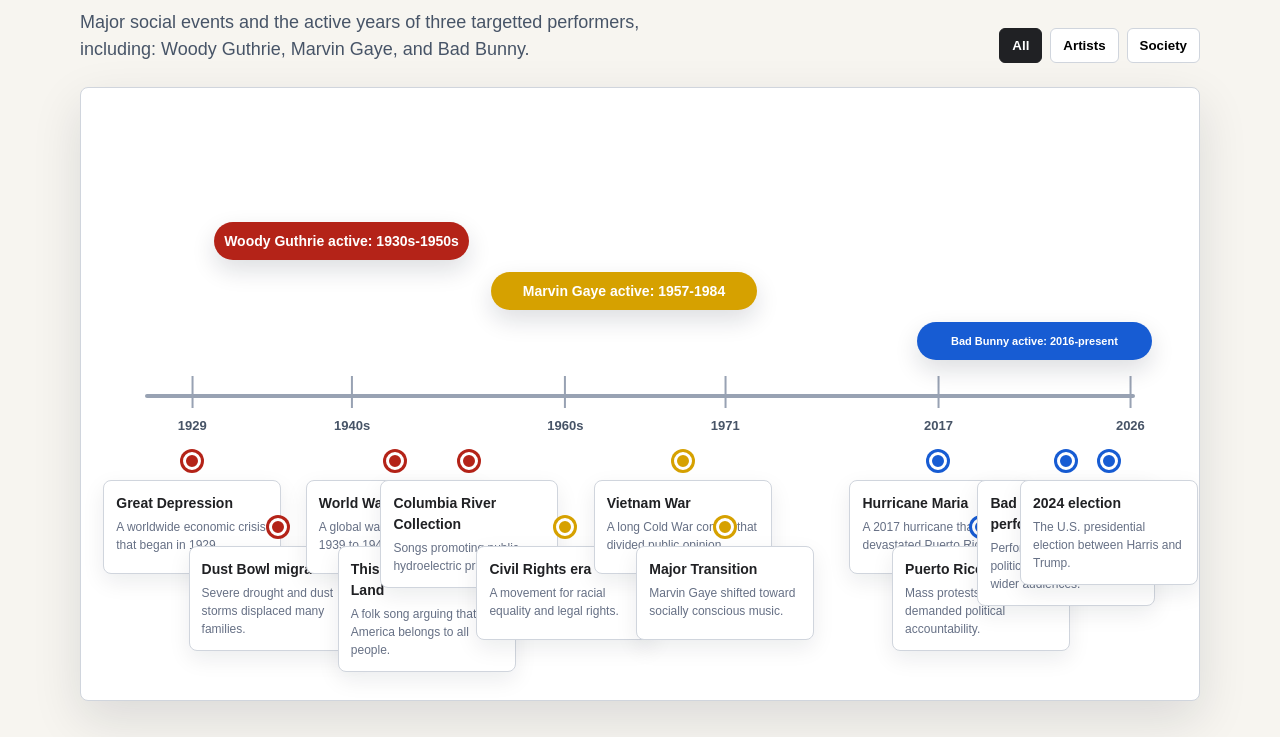
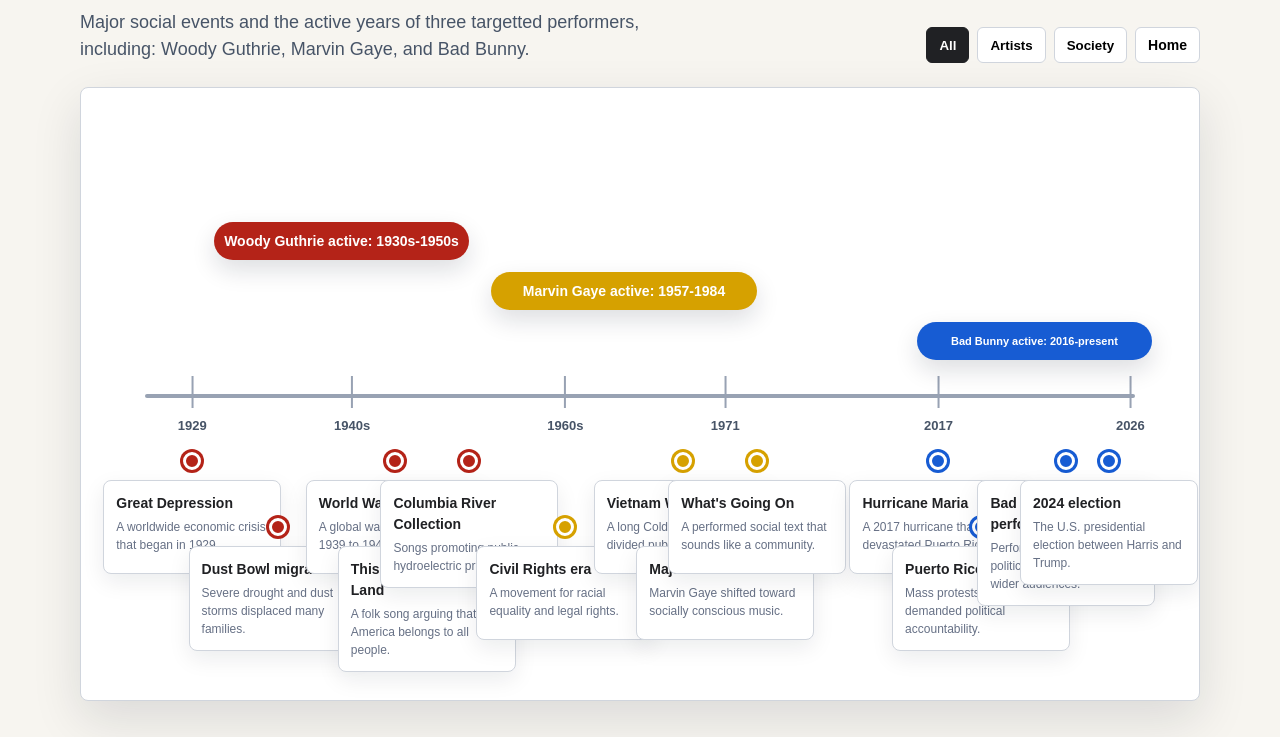
Before and after one commit to zzzzz2006/Political-Influence-of-Performers, a plain HTML site: page index.html in a window 1280 px wide. Both pictures are taken after a click on the link "Timeline". Shown: the part 85-822 px from the top of the page. Drawn offline with Linux system fonts and the light colour scheme.

Commit message:
Update website content

```diff
--- a/index.html
+++ b/index.html
@@ -829,6 +829,7 @@
             <button class="active" type="button" data-filter="all">All</button>
             <button type="button" data-filter="artist">Artists</button>
             <button type="button" data-filter="society">Society</button>
+            <button class="home-button" type="button" data-home>Home</button>
           </div>
         </div>
 
@@ -884,6 +885,11 @@
             <a class="point artist marvin timeline-item below" data-kind="artist" href="#major-transition" style="left: 58%;">
               <div class="dot"></div>
               <div class="point-card"><strong>Major Transition</strong><span>Marvin Gaye shifted toward socially conscious music.</span></div>
+            </a>
+
+            <a class="point artist marvin timeline-item above" data-kind="artist" href="#whats-going-on" style="left: 61%;">
+              <div class="dot"></div>
+              <div class="point-card"><strong>What's Going On</strong><span>A performed social text that sounds like a community.</span></div>
             </a>
 
             <a class="point society bad-bunny timeline-item above" data-kind="society" href="#hurricane-maria" style="left: 78%;">
@@ -1023,7 +1029,17 @@
           <article class="detail-card marvin-source" id="major-transition">
             <h3>Major Transition</h3>
             <p>Marvin Gaye shifted from making mostly romantic hits to creating socially conscious music. He took more creative control over his work, using his platform to address real-world issues instead of just entertainment.</p>
-            <div class="placeholder">Add examples from his musical and political shift later.</div>
+          </article>
+
+          <article class="detail-card marvin-source" id="whats-going-on">
+            <h3>What's Going On</h3>
+            <p>Marvin Gaye's song "What's Going On" works as more than a song, it is a kind of performed social text. The layered vocals and background chatter create a sense of collective embodiment, like we're hearing a community rather than a single artist. This effectively blurs the line between performer and audience, and creates a connection between the two.</p>
+            <div class="placeholder">
+              <button class="video-open" type="button" data-video="https://www.youtube.com/embed/o5TmORitlKk?autoplay=1&rel=0" data-title="What's Going On video">
+                <img src="https://img.youtube.com/vi/o5TmORitlKk/hqdefault.jpg" alt="What's Going On video preview">
+                <span aria-hidden="true">▶</span>
+              </button>
+            </div>
           </article>
 
           <article class="detail-card bunny-source" id="bad-bunny-politics">
```
